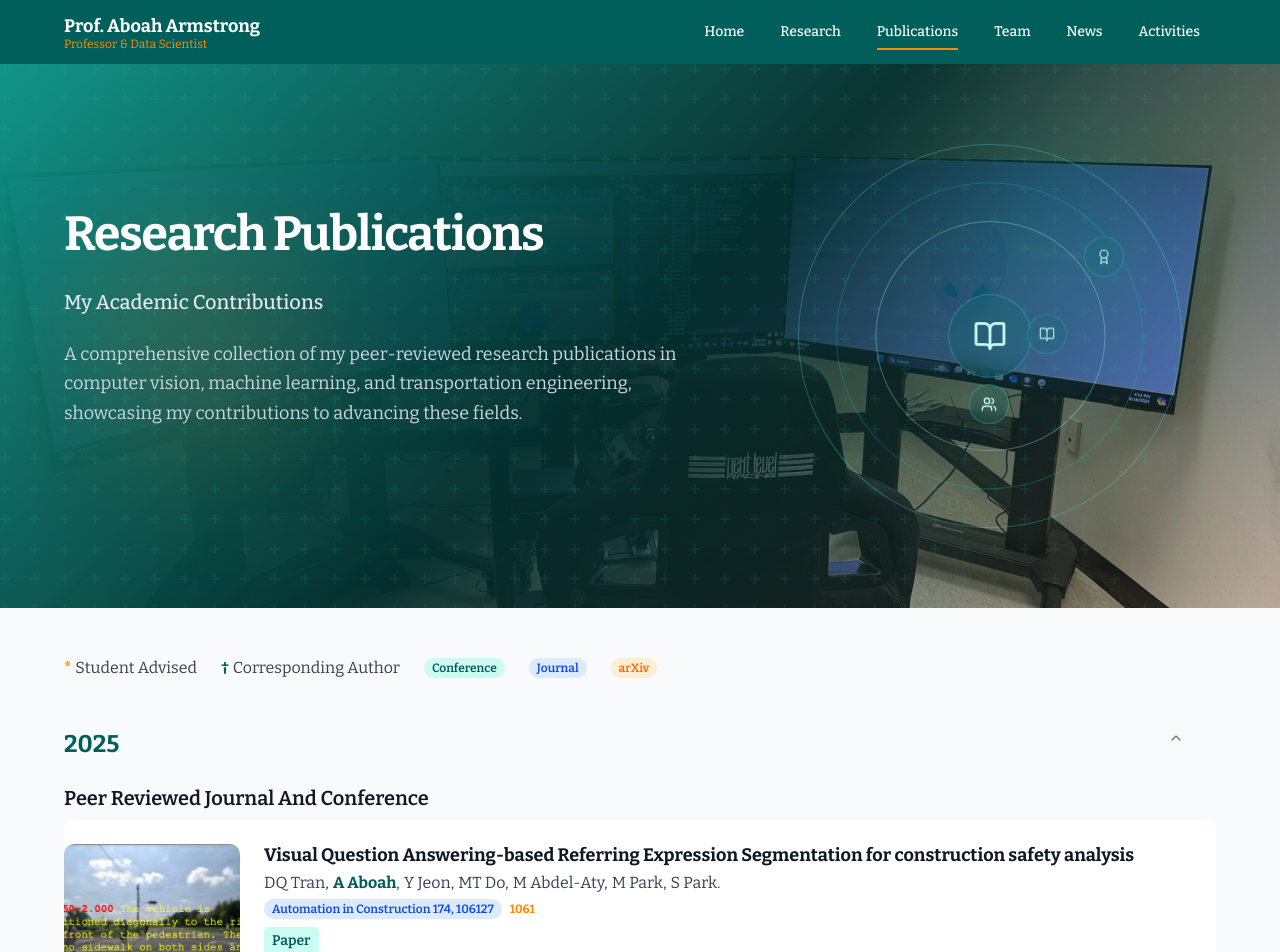
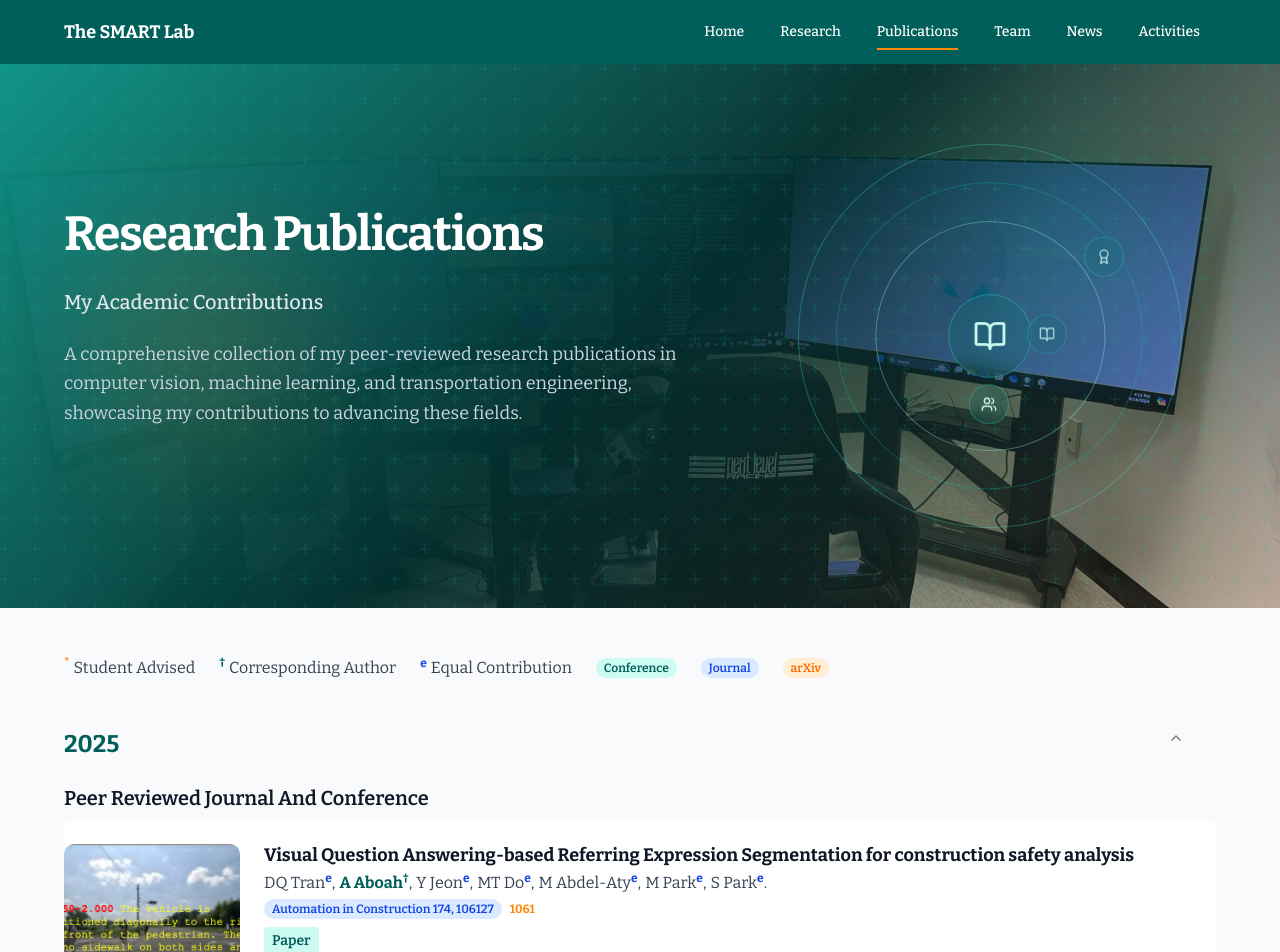
Before and after one commit to aboah1994/aboah1994.github.io, a Next.js app: page /publications in a window 1280 px wide. Shown: the top 952 px of the page. Built offline with nearby package versions, Linux system fonts and the light colour scheme.

Commit message:
feat: revised website

```diff
--- a/src/app/home/page.tsx
+++ b/src/app/home/page.tsx
@@ -137,8 +137,8 @@ export default function Home() {
       <HeroBanner
         id="home"
         title="Aboah Armstrong"
-        subtitle="Professor and Data Scientist"
-        description="Welcome to my academic portfolio. I am dedicated to pushing the boundaries of technology through cutting-edge research, collaborative partnerships, and mentoring the next generation of researchers."
+        subtitle="Assistant Professor and Transportation Data Scientist"
+        description="I am dedicated to pushing the boundaries of technology through cutting-edge research, collaborative partnerships, and mentoring the next generation of researchers."
         showCtaBtn={false}
         showSocialLinks
         pageType="home"
--- a/src/app/publications/page.tsx
+++ b/src/app/publications/page.tsx
@@ -36,28 +36,102 @@ const getBadgeColor = (subtext: string): string => {
   return "bg-blue-100 text-blue-700";
 };
 
-const highlightAuthor = (author: string): React.ReactNode => {
-  if (author.includes("*") || author.includes("†")) {
-    // Already handled by previous logic
+// Names to always mark as students advised
+const studentNames = [
+  "Eugene",
+  "Dontoh",
+  "Andrews",
+  "JK",
+  "Blessing",
+  "Addai",
+  "Tutu",
+  "Kyem",
+  "Danyo",
+  "Denteh",
+  "Donto",
+];
+
+// Helper to check if a name matches any student
+function isStudent(name: string): boolean {
+  return studentNames.some((n) => new RegExp(n, "i").test(name));
+}
+
+// Helper to check if a name is Aboah
+function isAboah(name: string): boolean {
+  return /Aboah/i.test(name);
+}
+
+// Helper to extract legend from author string
+function extractLegend(author: string): string | null {
+  const match = author.match(/([*†e])$/);
+  return match ? match[1] : null;
+}
+
+// Helper to render legend as colored superscript
+function renderLegend(legend: string | null): React.ReactNode {
+  if (legend === "*") return <sup className="text-orange-400 font-bold">*</sup>;
+  if (legend === "†") return <sup className="text-teal-800 font-bold">†</sup>;
+  if (legend === "e") return <sup className="text-blue-700 font-bold">e</sup>;
+  return null;
+}
+
+// Main author rendering logic
+function renderAuthor(
+  author: string,
+  isUnderReview = false,
+  isAnyEqualContribution = false
+): React.ReactNode {
+  // Remove any existing legend for clean processing
+  const name = author.replace(/([*†e])$/, "");
+  let legend = extractLegend(author);
+
+  // Always mark Aboah as corresponding author (†), unless equal contribution applies
+  const isAboahAuthor = isAboah(name);
+  if (isAboahAuthor) {
+    if (isAnyEqualContribution) {
+      legend = "e";
+    } else {
+      legend = "†";
+    }
+  } else if (isStudent(name)) {
+    legend = "*";
+  }
+
+  // For papers under review, enforce the rules
+  if (isUnderReview) {
+    if (isAboahAuthor) legend = isAnyEqualContribution ? "e" : "†";
+    else if (isStudent(name)) legend = "*";
+  }
+
+  // If no legend, mark as equal contribution (e)
+  if (!legend) legend = "e";
+
   return (
-      <span
-        className={
-          author.includes("*")
-            ? "text-orange-400 font-bold"
-            : "text-teal-800 font-bold"
-        }
-      >
-        {author}
-      </span>
+    <>
+      {isAboahAuthor ? (
+        <span className="text-teal-800 font-bold">{name}</span>
+      ) : (
+        name
+      )}
+      {renderLegend(legend)}
+    </>
   );
 }
-  if (/Aboah Armstrong|A Aboah/.test(author)) {
-    return <span className="text-teal-800 font-bold">{author}</span>;
-  }
-  return author;
-};
 
-const PublicationCard = ({ pub }: { pub: Publication }) => (
+const PublicationCard = ({
+  pub,
+  isUnderReview = false,
+}: {
+  pub: Publication;
+  isUnderReview?: boolean;
+}) => {
+  // Determine if any author is marked as equal contribution (e)
+  const authorsArr = pub.authors.split(/, ?/);
+  const isAnyEqualContribution = authorsArr.some(
+    (author) => extractLegend(author) === "e"
+  );
+
+  return (
     <motion.div
       className="flex gap-6 items-start py-6 border-b border-gray-200 last:border-b-0"
       variants={fadeInUp}
@@ -76,11 +150,9 @@ const PublicationCard = ({ pub }: { pub: Publication }) => (
           {pub.title}
         </h3>
         <div className="text-sm md:text-base text-gray-700 mb-1 flex flex-wrap gap-1">
-        {pub.authors
-          .split(/, ?/)
-          .map((author: string, idx: number, arr: string[]) => (
+          {authorsArr.map((author, idx, arr) => (
             <span key={author}>
-              {highlightAuthor(author)}
+              {renderAuthor(author, isUnderReview, isAnyEqualContribution)}
               {idx < arr.length - 1 ? <span>, </span> : <span>.</span>}
             </span>
           ))}
@@ -127,6 +199,7 @@ const PublicationCard = ({ pub }: { pub: Publication }) => (
       </div>
     </motion.div>
   );
+};
 
 export default function Publications() {
   const years = Object.keys(publications).sort((a, b) => Number(b) - Number(a));
@@ -147,12 +220,18 @@ export default function Publications() {
           {/* Legend */}
           <div className="mb-8 flex flex-wrap items-center gap-6 text-sm md:text-base">
             <span className="inline-flex items-center gap-1">
-              <span className="text-orange-400 font-bold">*</span>{" "}
+              <sup className="text-orange-400 font-bold">*</sup>{" "}
               <span className="text-gray-700">Student Advised</span>
             </span>
             <span className="inline-flex items-center gap-1">
-              <span className="text-teal-800 font-bold">†</span>{" "}
+              <sup className="text-teal-800 font-bold">†</sup>{" "}
               <span className="text-gray-700">Corresponding Author</span>
+            </span>
+            <span className="inline-flex items-center gap-1">
+              <span className="text-blue-700 font-bold">
+                <sup>e</sup>
+              </span>{" "}
+              <span className="text-gray-700">Equal Contribution</span>
             </span>
             <span className="inline-flex items-center gap-1">
               <span className="bg-teal-100 text-teal-800 px-2 py-0.5 rounded-full text-xs font-semibold">
@@ -209,7 +288,11 @@ export default function Publications() {
                           ) : (
                             yearData["Papers Under Review"].map(
                               (pub: Publication) => (
-                                <PublicationCard key={pub.id} pub={pub} />
+                                <PublicationCard
+                                  key={pub.id}
+                                  pub={pub}
+                                  isUnderReview
+                                />
                               )
                             )
                           )}
--- a/src/app/team/page.tsx
+++ b/src/app/team/page.tsx
@@ -26,7 +26,7 @@ export default function Team() {
             viewport={{ once: true }}
           >
             <h2 className="text-xl md:text-2xl font-bold text-teal-800 mb-8">
-              Professor
+              Principal Investigator (PI)
             </h2>
 
             <div className="grid grid-cols-1 lg:grid-cols-12 gap-12 items-center">
--- a/src/components/footer.tsx
+++ b/src/components/footer.tsx
@@ -18,12 +18,9 @@ const Footer = () => {
           <div className="md:col-span-4 flex flex-col gap-4">
             <Link href="/" className="flex items-center space-x-3 group mb-2">
               <div>
-                <h1 className="text-xl font-bold text-white group-hover:text-orange-400 transition-colors">
-                  Prof. Aboah Armstrong
+                <h1 className="text-lg font-bold text-white group-hover:text-white/80 transition-colors">
+                  The SMART Lab
                 </h1>
-                <p className="text-xs text-orange-400 -mt-1">
-                  Professor & Data Scientist
-                </p>
               </div>
             </Link>
             <p className="text-sm text-teal-100 mb-2 leading-relaxed">
--- a/src/components/hero-banner.tsx
+++ b/src/components/hero-banner.tsx
@@ -227,9 +227,9 @@ const HeroBanner = (props: Props) => {
               >
                 {[
                   { value: "45+", label: "Publications" },
-                  { value: "15+", label: "Students Mentored" },
+                  { value: "6+", label: "Students Mentored" },
                   { value: "8", label: "Awards" },
-                  { value: "10+", label: "Years Experience" },
+                  { value: "5+", label: "Research Years Exp." },
                 ].map((stat) => (
                   <div
                     key={stat.label}
--- a/src/components/navbar.tsx
+++ b/src/components/navbar.tsx
@@ -33,11 +33,8 @@ const Navbar = () => {
             <Link href="/" className="flex items-center space-x-3 group">
               <div>
                 <h1 className="text-lg font-bold text-white group-hover:text-white/80 transition-colors">
-                  Prof. Aboah Armstrong
+                  The SMART Lab
                 </h1>
-                <p className="text-xs text-orange-400 -mt-1">
-                  Professor & Data Scientist
-                </p>
               </div>
             </Link>
           </div>
```
Also changed, not shown: src/lib/constants.ts (+4 -24 lines). Lines whose indentation alone changed are shown as unchanged.
